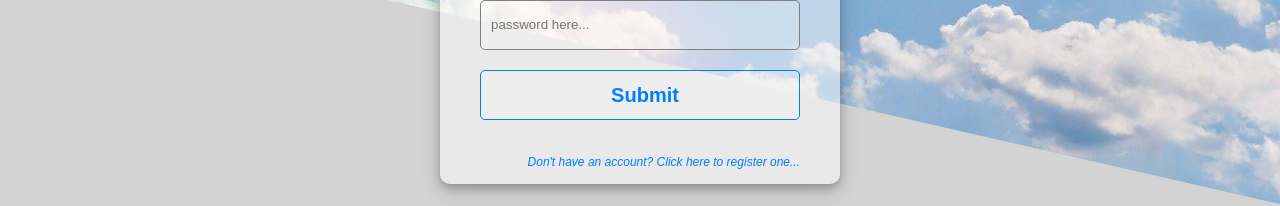
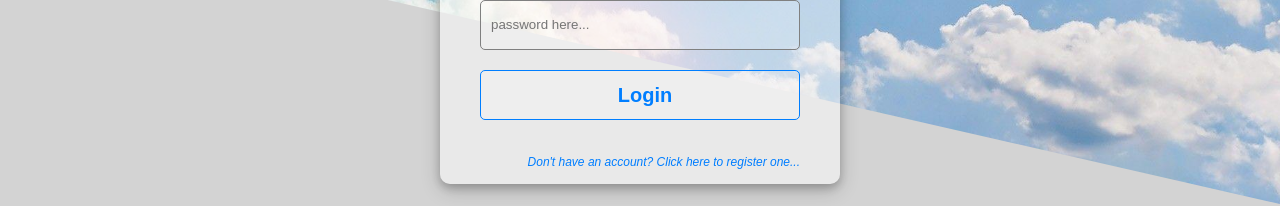
Before and after one commit to hovoruha/VueProject, a Vue app: page / in a window 1280 px wide. Shown: the part 456-662 px from the top of the page. Built offline with nearby package versions, Linux system fonts and the light colour scheme.

Commit message:
update...

```diff
--- a/src/components/credentialcard.vue
+++ b/src/components/credentialcard.vue
@@ -6,20 +6,19 @@
     </div>
     <div class="card-content">
       <form action="#" class="card-form">
-        <!-- <input type="text" placeholder="username here..." />
-        <input type="password" placeholder="password here..." />
-        <input type="submit" value="Login" /> -->
         <input
           v-for="item in atributes"
           :key="item"
           :type="item.type"
-          :attr="item.attr"
-          :placeholder="item.txt"
+          :placeholder="item.placeholder"
+          :value="item.val"
         />
       </form>
     </div>
     <div class="card-footer">
-      <a :href="footer.footerUrl">{{ footer.footerText }}</a>
+      <a :href="footer.footerUrl" @click.prevent="test">{{
+        footer.footerText
+      }}</a>
     </div>
   </div>
 </template>
@@ -32,6 +31,12 @@ export default {
     title: Object,
     footer: Object,
     atributes: Array,
+  },
+
+  methods: {
+    test() {
+      console.log("rulez la link activ...");
+    },
   },
 };
 </script>
--- a/src/components/showcase.vue
+++ b/src/components/showcase.vue
@@ -31,9 +31,15 @@ export default {
       },
 
       inputAtributes: [
-        { type: "text", attr: "placeholder", txt: "username here..." },
-        { type: "password", attr: "placeholder", txt: "password here..." },
-        { type: "submit", attr: "value", txt: "Login" },
+        {
+          type: "text",
+          placeholder: "username here...",
+        },
+        {
+          type: "password",
+          placeholder: "password here...",
+        },
+        { type: "submit", val: "Login" },
       ],
     };
   },
```
